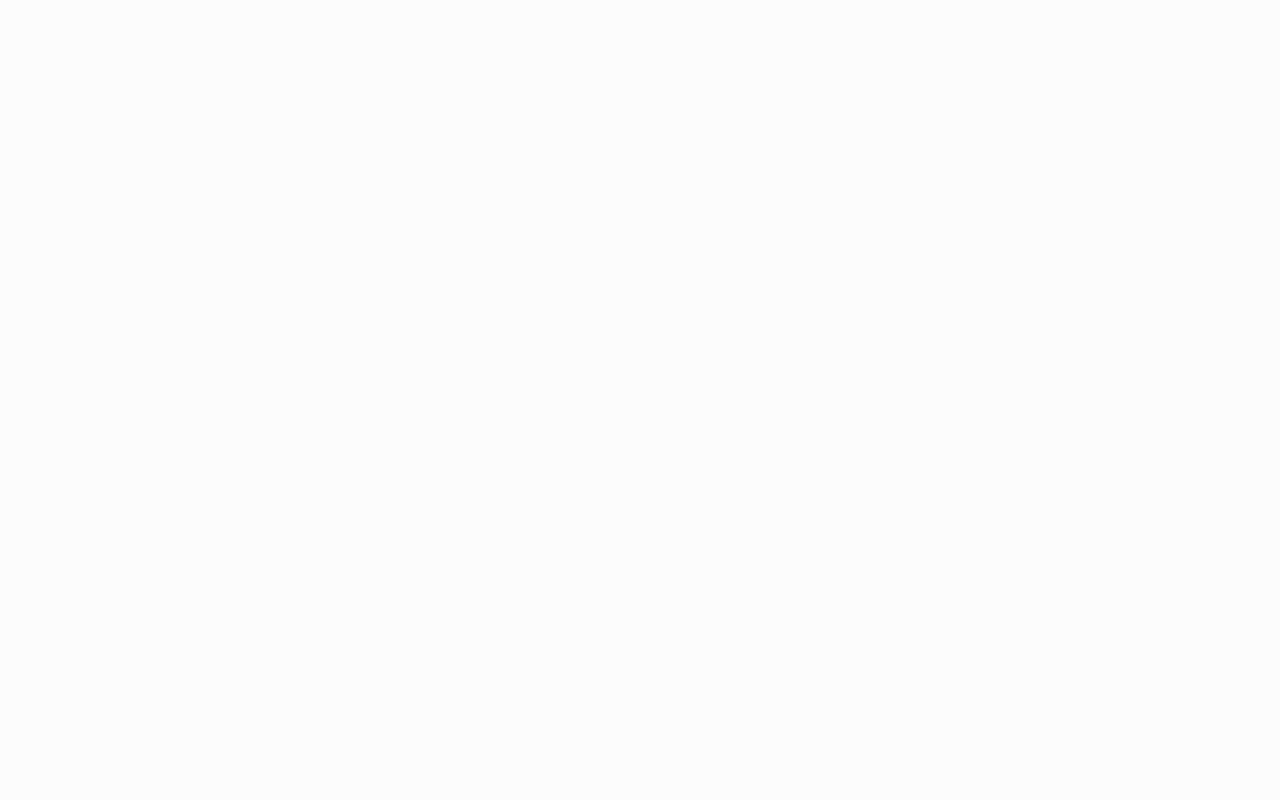
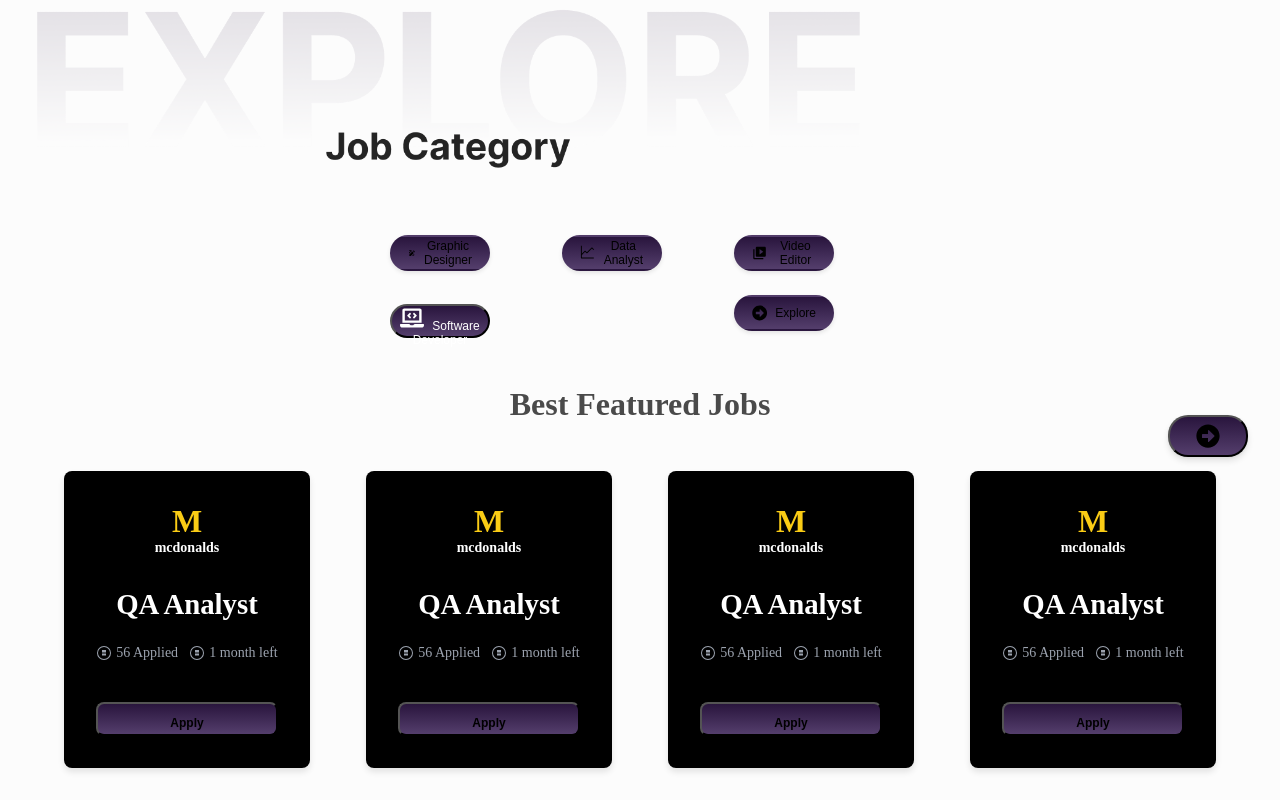
Before and after one commit to ManabBehera342/Internnova_Prototype, a React (Create React App) app in the folder internova/frontend/: page /job in a window 1280 px wide. Before the commit this address had no page. Shown: the part 538-1338 px from the top of the page. Before the commit the page ends 800 px from the top, so only its background shows below. Built offline with nearby package versions, Linux system fonts and the light colour scheme.

Commit message:
job4 done

```diff
--- a/internova/frontend/src/App.js
+++ b/internova/frontend/src/App.js
@@ -13,6 +13,7 @@
 import ProviderHm from "./pages/JobProvider/ProviderHome/ProviderHm";
 import Mentorship from "./pages/Mentorship/Mentorship";
 import MentorLogin from "./pages/Mentorship/MentorLogin";
+import Job from "./pages/JobSeeker/job/Job";
 
 function App() {
   return (
@@ -31,6 +32,7 @@
           <Route path="/jobseeker" element={<SeekHm />} />
           <Route path="/jobprovider" element={<ProviderHm />} />
           <Route path="/mentor" element={<Mentorship />} />
+          <Route path="/job" element={<Job />} />
         </Route>
       </Routes>
     </BrowserRouter>
--- /dev/null
+++ b/internova/frontend/src/components/jobcard/Jobcard.css
@@ -0,0 +1,101 @@
+/* Job Card Container */
+.jobcard-container {
+    display: flex;
+    justify-content: center;
+    align-items: center;
+    width: 100%;
+  }
+
+  /* Job Card */
+  .jobcard {
+    max-width: 350px;
+    background-color: black;
+    color: white;
+    padding: 1rem;
+    border-radius: 0.5rem;
+    box-shadow: 0px 4px 6px rgba(0, 0, 0, 0.1);
+    text-align: center;
+  }
+
+  /* Logo Section */
+  .jobcard-logo {
+    display: flex;
+    flex-direction: column;
+    align-items: center;
+    margin-bottom: 2rem;
+  }
+
+  .logo-initial {
+    font-size: 2rem;
+    font-weight: bold;
+    color: #facc15; /* Yellow */
+  }
+
+  .company-name {
+    font-size: 0.875rem;
+    font-weight: 600;
+  }
+
+  /* Job Title */
+  .jobcard-title {
+    font-size: 1.8rem;
+    font-weight: bold;
+    margin-bottom: 1.5rem;
+  }
+
+  /* Stats Section */
+  .jobcard-stats {
+    color: #9ca3af; /* Gray */
+    font-size: 0.875rem;
+    display: flex;
+    gap: 0.7rem;
+    justify-content: space-between;
+    margin-bottom: 2rem;
+  }
+
+  .stats-item {
+    display: flex;
+    align-items: center;
+  }
+
+  .stats-icon {
+    width: 1rem;
+    height: 1rem;
+    margin-right: 0.25rem;
+  }
+
+  /* Apply Button */
+  .apply-button {
+    width: 100%;
+    background-color: white;
+    color: black;
+    padding: 0.75rem 0;
+    border-radius: 0.5rem;
+    font-weight: 600;
+    transition: background-color 0.3s ease, color 0.3s ease;
+  }
+
+  .apply-button:hover {
+    background-color: #4b5563; /* Dark Gray */
+    color: white;
+  }
+
+  /* Responsiveness */
+  @media (max-width: 640px) {
+    .jobcard {
+      padding: 1.5rem;
+    }
+
+    .jobcard-title {
+      font-size: 1.25rem;
+    }
+
+    .jobcard-stats {
+      flex-direction: column;
+      align-items: flex-start;
+    }
+
+    .stats-item {
+      margin-bottom: 0.5rem;
+    }
+  }
--- /dev/null
+++ b/internova/frontend/src/components/jobcard/Jobcard.jsx
@@ -0,0 +1,50 @@
+import React from "react";
+import './Jobcard.css';
+
+const Jobcard = () => {
+  return (
+    <div className="jobcard-container">
+      <div className="jobcard">
+        {/* Logo Section */}
+        <div className="jobcard-logo">
+          <div className="logo-initial">M</div>
+          <div className="company-name">mcdonalds</div>
+        </div>
+
+        {/* Job Title */}
+        <div className="jobcard-title">QA Analyst</div>
+
+        {/* Stats Section */}
+        <div className="jobcard-stats">
+          <div className="stats-item">
+            <svg
+              xmlns="http://www.w3.org/2000/svg"
+              fill="currentColor"
+              className="stats-icon"
+              viewBox="0 0 16 16"
+            >
+              <path d="M8 1a7 7 0 1 0 0 14A7 7 0 0 0 8 1zm0 13A6 6 0 1 1 8 2a6 6 0 0 1 0 12zm2-6.5H6V5h4v2zm-4 1v2h4v-2H6z" />
+            </svg>
+            56 Applied
+          </div>
+          <div className="stats-item">
+            <svg
+              xmlns="http://www.w3.org/2000/svg"
+              fill="currentColor"
+              className="stats-icon"
+              viewBox="0 0 16 16"
+            >
+              <path d="M8 1a7 7 0 1 0 0 14A7 7 0 0 0 8 1zm0 13A6 6 0 1 1 8 2a6 6 0 0 1 0 12zm2-6.5H6V5h4v2zm-4 1v2h4v-2H6z" />
+            </svg>
+            1 month left
+          </div>
+        </div>
+
+        {/* Apply Button */}
+        <button className="apply-button">Apply</button>
+      </div>
+    </div>
+  );
+};
+
+export default Jobcard;
--- a/internova/frontend/src/pages/JobSeeker/job/Job.css
+++ b/internova/frontend/src/pages/JobSeeker/job/Job.css
@@ -0,0 +1,144 @@
+/* General Styles */
+.jobs-container-jobs {
+    width: 100%;
+  }
+
+  /* Full Width Image */
+  .full-width-image-jobs .full-image-jobs {
+    width: 100%;
+    height: auto;
+    object-fit: cover;
+  }
+
+  /* Centered Image */
+  .centered-image-jobs .explore-image-jobs {
+    width: 70%;
+    height: auto;
+    margin: 0 auto;
+  }
+
+  /* Button Grid */
+  .button-grid-container-jobs {
+    width: 100%;
+    display: flex;
+    justify-content: center;
+    margin-top: 2rem;
+  }
+
+  .button-grid-jobs {
+    display: grid;
+    grid-template-columns: repeat(3, 1fr);
+    gap: 1rem;
+    width: 90%;
+    max-width: 500px;
+  }
+
+  .job-button-jobs {
+    display: flex;
+    justify-content: center;
+    align-items: center;
+    background-color: white;
+    color: black;
+    border-radius: 1.5rem;
+    padding: 1rem;
+    box-shadow: 0px 2px 4px rgba(0, 0, 0, 0.1);
+    transition: all 0.3s ease-in-out;
+    border: 2px solid transparent;
+  }
+
+  .job-button-jobs:hover {
+    background-color: #e0e0e0;
+  }
+
+  .icon-jobs {
+    margin-right: 0.5rem;
+    font-size: 1.5rem;
+  }
+
+  .Explore-icon-jobs {
+    font-size: 1.5rem;
+  }
+
+  .col-span-2 {
+    grid-column: span 2;
+  }
+
+  /* Featured Section */
+  .featured-jobs-jobs {
+    width: 100%;
+    position: relative;
+    display: flex;
+    justify-content: center;
+    align-items: center;
+    padding: 1rem;
+    margin-top: 2rem;
+  }
+
+  .featured-title-jobs {
+    font-size: 2rem;
+    font-weight: bold;
+    color: #4a4a4a;
+  }
+
+  .explore-featured-button-jobs {
+    position: absolute;
+    right: 2rem;
+    display: flex;
+    justify-content: center;
+    align-items: center;
+    width: 5rem;
+    height: 2.6rem;
+    background-color: white;
+    color: rgb(0, 0, 0);
+    border-radius: 20px;
+    box-shadow: 0px 4px 6px rgba(0, 0, 0, 0.1),
+      0px 1px 3px rgba(0, 0, 0, 0.06);
+    transition: all 0.3s ease-in-out;
+  }
+
+  .explore-featured-button-jobs:hover {
+    background-color: #e0e0e0;
+  }
+
+  /* Job Cards Container */
+  .jobcards-container-jobs {
+    display: grid;
+    grid-template-columns: repeat(auto-fill, minmax(300px, 1fr)); /* This will adjust based on screen width */
+    gap: 1.5rem; /* Increased gap */
+    justify-content: center;
+    margin-top: 3rem;
+    padding: 0 1rem; /* Add padding to the left and right for spacing */
+  }
+
+  /* Individual Job Card */
+  .jobcard {
+    max-width: 350px;
+    margin: 0 auto; /* Center the cards */
+  }
+
+  /* Responsive Adjustments */
+
+  /* Mobile screens */
+  @media (max-width: 640px) {
+    .jobcards-container-jobs {
+      gap: 0.75rem; /* Reduced gap for small screens */
+      margin: 1rem 0.5rem; /* Smaller left-right margin */
+    }
+  }
+
+  /* Tablets and above */
+  @media (min-width: 768px) {
+    .jobcards-container-jobs {
+      gap: 1rem; /* Slightly increased gap */
+      margin: 2rem 1.5rem; /* Wider margins for better spacing */
+    }
+  }
+
+  /* Large screens (desktop) - 4 cards in a row */
+  @media (min-width: 1024px) {
+    .jobcards-container-jobs {
+      grid-template-columns: repeat(4, 1fr); /* 4 cards in a row */
+      gap: 1.5rem; /* More spacing between cards */
+      margin: 2rem 2rem; /* Balanced left-right margin */
+    }
+  }
--- a/internova/frontend/src/pages/JobSeeker/job/Job.jsx
+++ b/internova/frontend/src/pages/JobSeeker/job/Job.jsx
@@ -0,0 +1,77 @@
+import React from "react";
+import Jobcard from "../../../components/jobcard/Jobcard";
+import { FaLaptopCode } from "react-icons/fa";
+import { FaArrowAltCircleRight } from "react-icons/fa";
+import { MdDraw } from "react-icons/md";
+import { VscGraphLine } from "react-icons/vsc";
+import { MdVideoLibrary } from "react-icons/md";
+import "./Job.css";
+
+const Job = () => {
+  return (
+    <>
+      <div className="jobs-container-jobs">
+        <div className="full-width-image-jobs">
+          <img
+            src=".\images\jobpage.png"
+            alt="Full Width Image"
+            className="full-image-jobs"
+          />
+        </div>
+        <div className="centered-image-jobs">
+          <img
+            src="./images/jobExplore.png"
+            alt="Centered Image"
+            className="explore-image-jobs"
+          />
+        </div>
+        <div className="button-grid-container-jobs">
+          <div className="button-grid-jobs">
+            <button className="job-button-jobs">
+              <MdDraw className="icon-jobs" />
+              <span>Graphic Designer</span>
+            </button>
+            <button className="job-button-jobs">
+              <VscGraphLine className="icon-jobs" />
+              <span>Data Analyst</span>
+            </button>
+            <button className="job-button-jobs">
+              <MdVideoLibrary className="icon-jobs" />
+              <span>Video Editor</span>
+            </button>
+            <button className="job-button col-span-2">
+              <FaLaptopCode className="icon-jobs" />
+              <span>Software Developer</span>
+            </button>
+            <button className="job-button-jobs">
+              <FaArrowAltCircleRight className="icon-jobs" />
+              <span>Explore</span>
+            </button>
+          </div>
+        </div>
+        <div className="featured-jobs-jobs">
+          <h2 className="featured-title-jobs">Best Featured Jobs</h2>
+          <button className="explore-featured-button-jobs">
+            <FaArrowAltCircleRight className="Explore-icon-jobs" />
+          </button>
+        </div>
+        <div className="jobcards-container-jobs">
+          <div className="jobcard">
+            <Jobcard />
+          </div>
+          <div className="jobcard">
+            <Jobcard />
+          </div>
+          <div className="jobcard">
+            <Jobcard />
+          </div>
+          <div className="jobcard">
+            <Jobcard />
+          </div>
+        </div>
+      </div>
+    </>
+  );
+};
+
+export default Job;
```
Also changed, not shown: internova/frontend/public/images/jobExplore.png (added), internova/frontend/public/images/jobpage.png (added).
